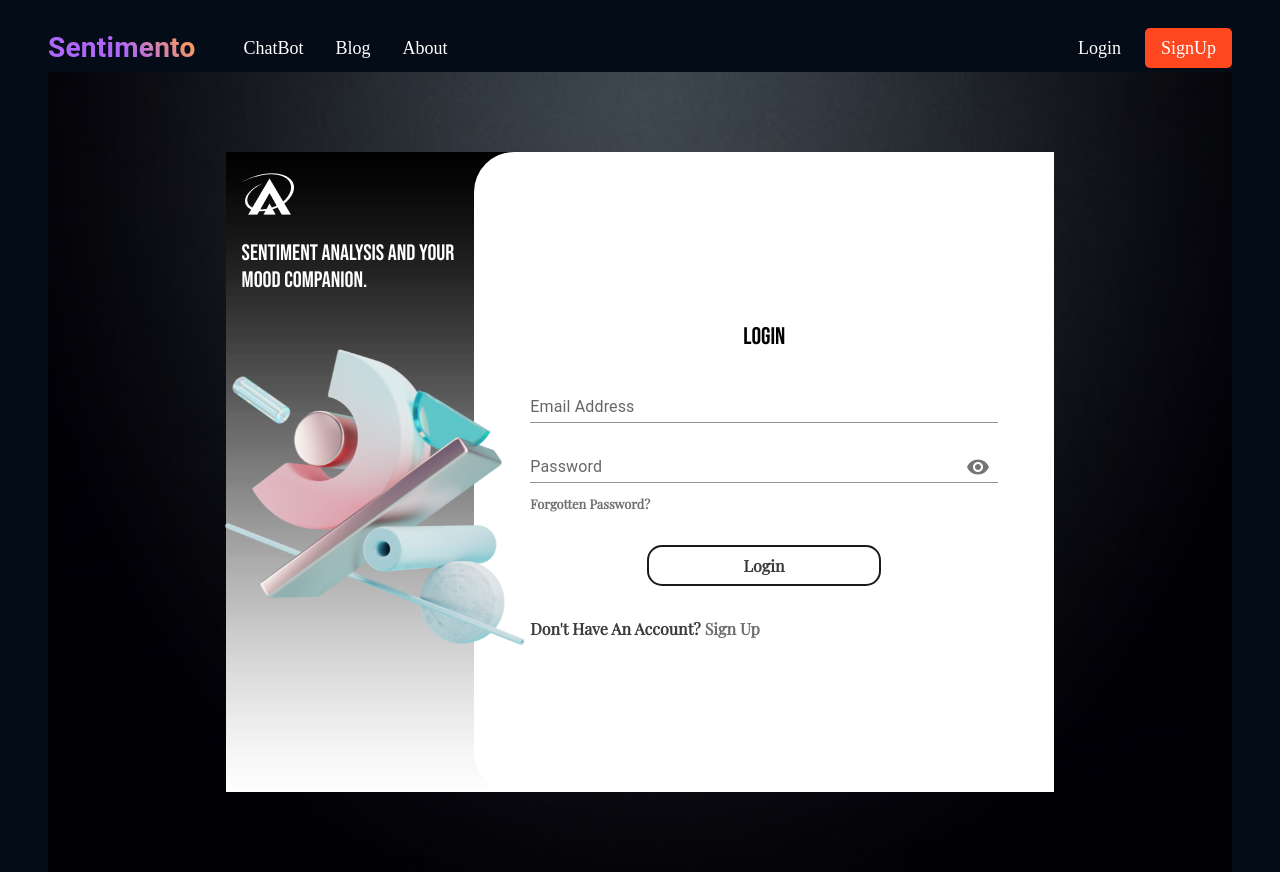
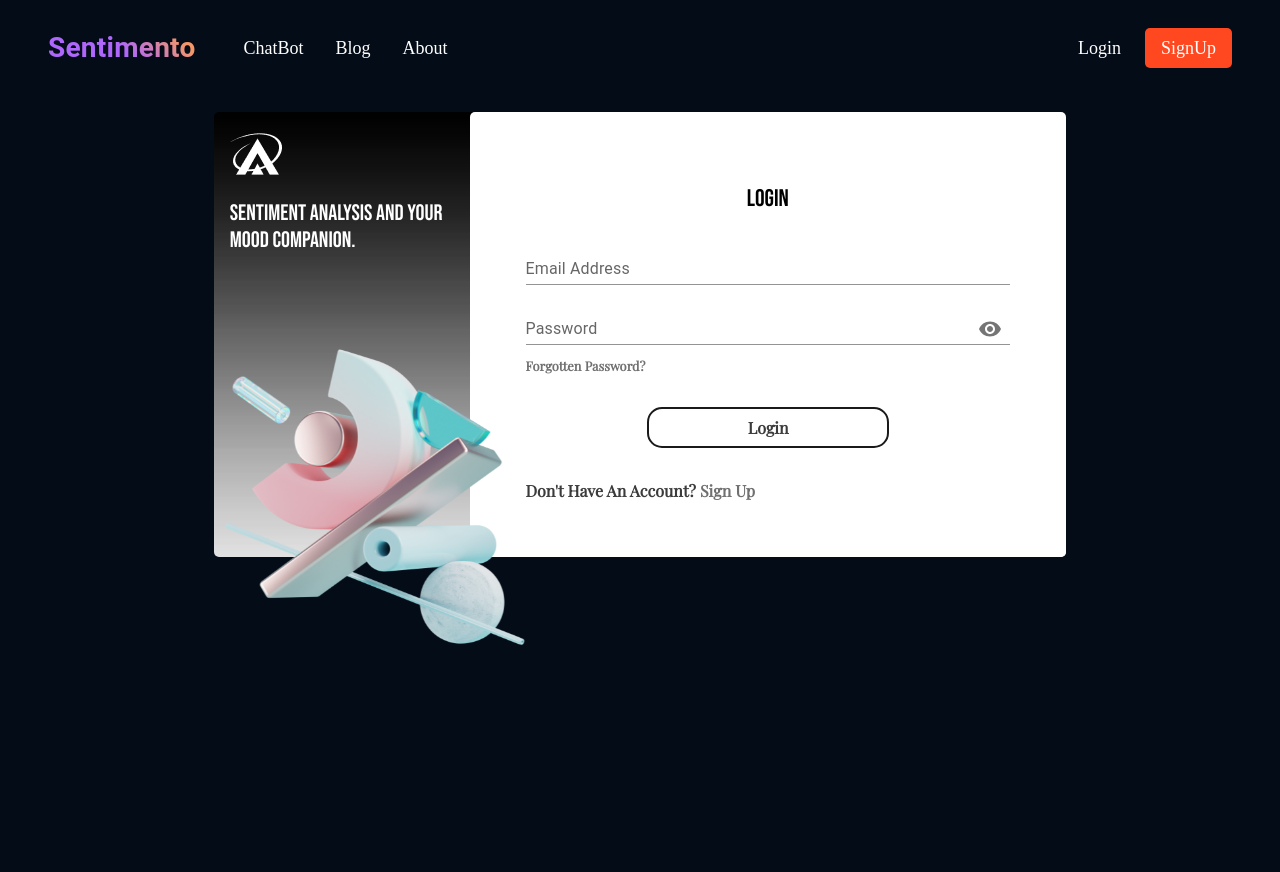
Before and after one commit to Zapperdax/Sentiment, a React (Create React App) app: page /login in a window 1280 px wide. After the commit the page ends 800 px from the top, so only its background shows below. Built offline with nearby package versions, Linux system fonts and the light colour scheme.

Commit message:
background and margintop

```diff
--- a/src/components/Login.js
+++ b/src/components/Login.js
@@ -63,25 +63,23 @@ function Login() {
   return (
     <div
       style={{
-        height: "100vh",
-        backgroundImage: `url(${image})`,
-        backgroundSize: "cover",
-        backgroundRepeat: "no-repeat",
         display: "flex",
         alignItems: "center",
         justifyContent: "center",
+        marginTop: "7em",
       }}
       className="registerForm"
     >
       <div
         style={{
           minHeight: "80%",
-          width: "70%",
+          width: "72%",
           display: "grid",
           gridTemplateColumns: "30% 70%",
           backgroundImage: `url(${innerBackground})`,
           backgroundSize: "cover",
           backgroundRepeat: "no-repeat",
+          borderRadius:"5px"
         }}
         className="registerBox"
       >
@@ -124,6 +122,7 @@ function Login() {
             display: "flex",
             justifyContent: "center",
             alignItems: "center",
+            borderRadius:"5px"
           }}
         >
           <div
--- a/src/components/RegisterPage.js
+++ b/src/components/RegisterPage.js
@@ -64,25 +64,27 @@ function RegisterPage() {
   return (
     <div
       style={{
-        height: "100vh",
-        backgroundImage: `url(${image})`,
-        backgroundSize: "cover",
-        backgroundRepeat: "no-repeat",
+        // height: "100vh",
+        // backgroundImage: `url(${image})`,
+        // backgroundSize: "cover",
+        // backgroundRepeat: "no-repeat",
         display: "flex",
         alignItems: "center",
         justifyContent: "center",
+        marginTop: "5em",
       }}
       className="registerForm"
     >
       <div
         style={{
           minHeight: "80%",
-          width: "70%",
+          width: "72%",
           display: "grid",
           gridTemplateColumns: "30% 70%",
           backgroundImage: `url(${innerBackground})`,
           backgroundSize: "cover",
           backgroundRepeat: "no-repeat",
+          borderRadius:"5px"
         }}
         className="registerBox"
       >
@@ -125,6 +127,8 @@ function RegisterPage() {
             display: "flex",
             justifyContent: "center",
             alignItems: "center",
+          borderRadius:"5px"
+
           }}
         >
           <div
```
